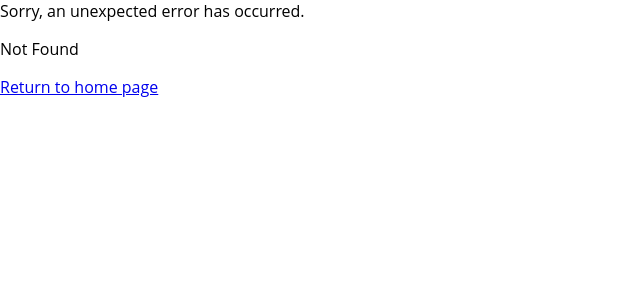
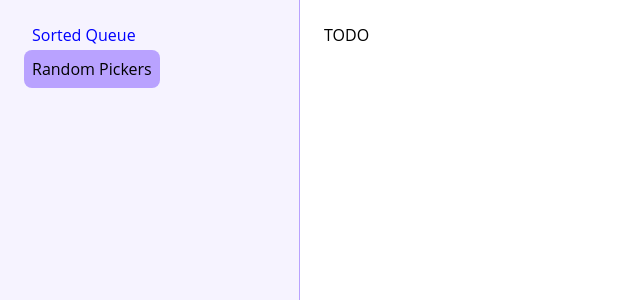
Before and after one commit to averyjohnston/ravelry-search, a React (Vite) app: page /random-picker in a window 1280 px wide. Before the commit this address had no page. Shown: the top 300 px of the page, without its empty margins (0-640 px from the left). Built offline with nearby package versions, Linux system fonts and the light colour scheme.

Commit message:
feat: add stubbed second page to test link styling

```diff
--- a/src/App.tsx
+++ b/src/App.tsx
@@ -2,6 +2,7 @@ import { createBrowserRouter, RouterProvider } from 'react-router-dom';
 
 import ErrorPage from './pages/ErrorPage';
 import QueueSortPage from './pages/QueueSortPage';
+import RandomPickerPage from './pages/RandomPickerPage';
 import Root from './pages/Root';
 
 const router = createBrowserRouter([
@@ -15,6 +16,10 @@ const router = createBrowserRouter([
         element: <QueueSortPage />,
         loader: QueueSortPage.loader,
       },
+      {
+        path: '/random-picker',
+        element: <RandomPickerPage />,
+      },
     ],
   },
 ]);
--- /dev/null
+++ b/src/pages/RandomPickerPage.tsx
@@ -0,0 +1,7 @@
+export default function RandomPickerPage() {
+  return (
+    <div id="random-picker-page" className="page">
+      TODO
+    </div>
+  )
+}
--- a/src/pages/Root.tsx
+++ b/src/pages/Root.tsx
@@ -14,7 +14,9 @@ export default function Root() {
           <li>
             <SidebarLink to="/queue-sort">Sorted Queue</SidebarLink>
           </li>
-          <li>Other links coming soon...</li>
+          <li>
+            <SidebarLink to="/random-picker">Random Pickers</SidebarLink>
+          </li>
         </ul>
       </div>
       <div id="content">
```
